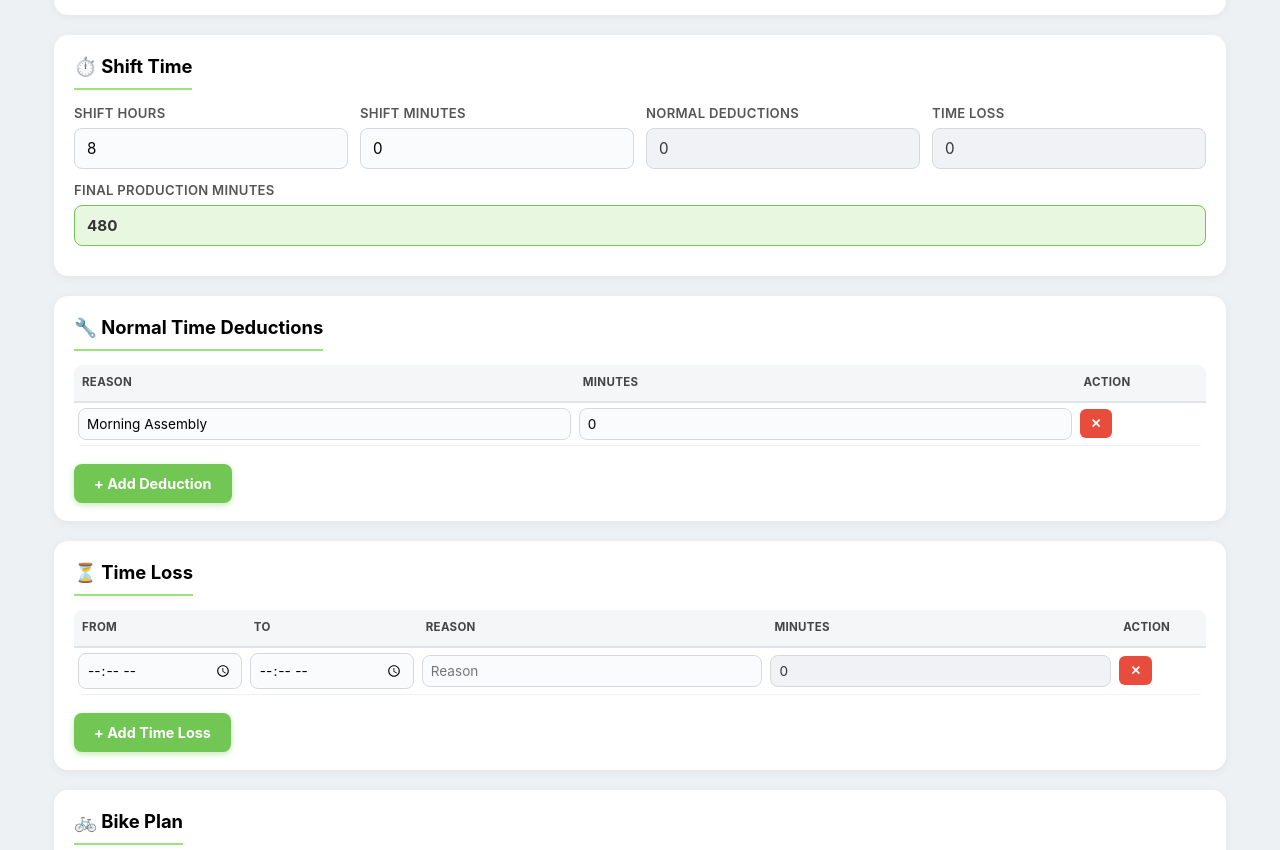
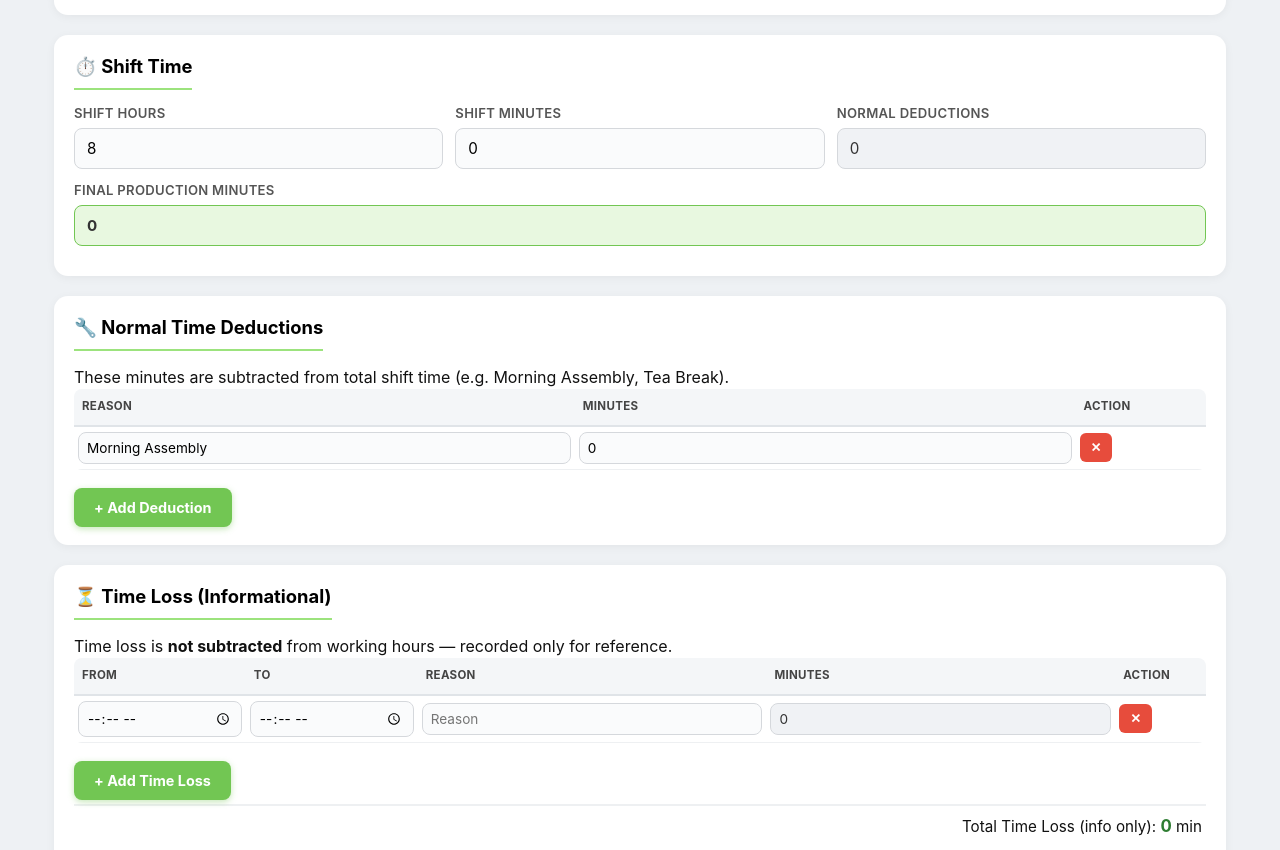
Before and after one commit to hasnainvehicleexporter/EVEE-Daily-Report, a plain HTML site: page index.html in a window 1280 px wide. Shown: the part 694-1544 px from the top of the page. Drawn offline with nearby package versions, Linux system fonts and the light colour scheme.

Commit message:
Update index.html

```diff
--- a/index.html
+++ b/index.html
@@ -73,7 +73,7 @@
   <!-- SHIFT TIME -->
   <section class="card">
     <h2>⏱️ Shift Time</h2>
-    <div class="grid grid-4">
+    <div class="grid grid-3">
       <div class="field">
         <label for="shiftHours">Shift Hours</label>
         <input type="number" id="shiftHours" value="8" min="0">
@@ -86,10 +86,6 @@
         <label for="normalDeductionsTotal">Normal Deductions</label>
         <input type="number" id="normalDeductionsTotal" value="0" readonly>
       </div>
-      <div class="field">
-        <label for="timeLossTotal">Time Loss</label>
-        <input type="number" id="timeLossTotal" value="0" readonly>
-      </div>
     </div>
     <div class="field">
       <label for="finalProductionMinutes">Final Production Minutes</label>
@@ -100,6 +96,7 @@
   <!-- NORMAL DEDUCTIONS -->
   <section class="card">
     <h2>🔧 Normal Time Deductions</h2>
+    <p class="hint">These minutes are subtracted from total shift time (e.g. Morning Assembly, Tea Break).</p>
     <div class="table-wrap">
       <table class="dyn-table">
         <thead>
@@ -113,7 +110,8 @@
 
   <!-- TIME LOSS -->
   <section class="card">
-    <h2>⏳ Time Loss</h2>
+    <h2>⏳ Time Loss (Informational)</h2>
+    <p class="hint">Time loss is <strong>not subtracted</strong> from working hours — recorded only for reference.</p>
     <div class="table-wrap">
       <table class="dyn-table">
         <thead>
@@ -123,6 +121,7 @@
       </table>
     </div>
     <button type="button" class="btn green" id="addTimeLossBtn">+ Add Time Loss</button>
+    <div class="total-line">Total Time Loss (info only): <strong id="totalTimeLoss">0</strong> min</div>
   </section>
 
   <!-- BIKE PLAN -->
```
